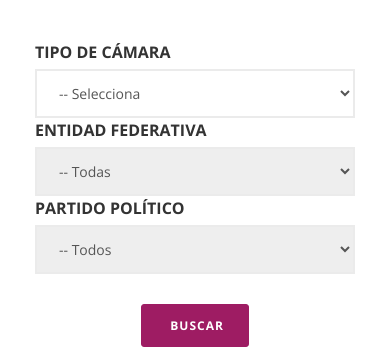
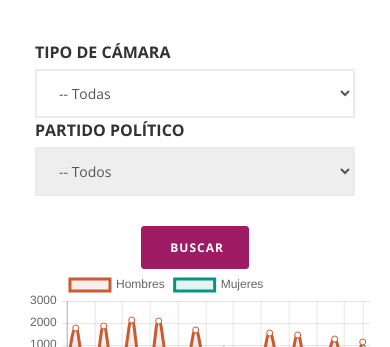
Before and after one commit to elenoGH/genero, a PHP site: page / in a window 390 px wide. Shown: the top 347 px of the page. Run offline with PHP 8.4, Linux system fonts and the light colour scheme; data comes from the database, SQL or seed files in the repository.

Commit message:
all changes functiolaliti

```diff
--- a/index.php
+++ b/index.php
@@ -61,13 +61,13 @@
                   <div class="col-md-3">
                     <label class="text-uppercase">Tipo de Cámara</label>
                     <select class="form-control" name="tipo-camara" id="tipo-camara">
-                        <option value="0" selected="selected">-- Selecciona</option>
+                        <option value="0">-- Todas</option>
                         <option value="1">Senadores</option>
                         <option value="2">Diputados - Federal</option>
                         <option value="3">Diputados - Estatal</option>
                     </select>
                   </div>
-                  <div class="col-md-3">
+                  <div class="col-md-3" id="div-entidad-federativa">
                     <label class="text-uppercase">Entidad federativa</label>
                     <select class="form-control" name="entidad-federativa" id="entidad-federativa">
                       <option value="" selected="selected">-- Todas</option>
@@ -104,7 +104,8 @@
         <script src="js/custom.js"></script>
         <script language="javascript">
             $(document).ready(function () {
-                $("#entidad-federativa").prop("disabled", true);
+                $("#div-entidad-federativa").addClass('hide')
+//                $("#entidad-federativa").prop("disabled", true);
                 $("#partido_politico").prop("disabled", true);
 
                 /**
@@ -136,10 +137,12 @@
                             $('#partido_politico').val('');
                             $("#partido_politico").prop("disabled", true);
                             $('#entidad-federativa').val('');
-                            $("#entidad-federativa").prop("disabled", true);
+                            $("#div-entidad-federativa").addClass('hide');
+//                            $("#entidad-federativa").prop("disabled", true);
                         } else if (tipo_camara == 1 || tipo_camara == 2) {
                             $('#entidad-federativa').val('');
-                            $("#entidad-federativa").prop("disabled", true);
+                            $("#div-entidad-federativa").addClass('hide');
+//                            $("#entidad-federativa").prop("disabled", true);
                             $.post("modelo.php", {partido_politico:true, and_tipo_camara_:tipo_camara}, function (data) {
                                 $("#partido_politico").prop("disabled", false);
                                 var array_obj_pp = JSON.parse(data);
@@ -150,7 +153,8 @@
                                 $("#partido_politico").html(option_pp);
                             });
                         }else {
-                            $("#entidad-federativa").prop("disabled", false);
+                            $("#div-entidad-federativa").removeClass('hide');
+//                            $("#entidad-federativa").prop("disabled", false);
                             $.post("modelo.php", {partido_politico:true, and_tipo_camara_:tipo_camara}, function (data) {
                                 $("#partido_politico").prop("disabled", false);
                                 var array_obj_pp = JSON.parse(data);
@@ -177,32 +181,45 @@
                         $("#partido_politico").html(option_pp);
                     });
                 });
-
+                var lienso = null;
+                get_grafica('0', '', '');
                 $('#search-data').on('click', function(event){
                     var t_camara = $('#tipo-camara').val();
                     var entidad_federativa = $('#entidad-federativa').val();
                     var partido_politico = $('#partido_politico').val();
+                    get_grafica(t_camara, entidad_federativa, partido_politico);
+
+                });
+                function get_grafica(t_camara, entidad_federativa, partido_politico)
+                {
                     $.post("modelo.php", {search_data: {
                             tipo_camara_:t_camara
                             , entidad_fed_:entidad_federativa
                             , partido_politico_:partido_politico
                         }
                     }, function (data) {
+                        if(lienso != undefined || lienso != null){
+                            lienso.destroy();
+                        }
                         console.log(JSON.parse(data));
                         var array_data_search = JSON.parse(data);
-                        var array_label_x = [];
-                        var array_data_hombres = [];
-                        var array_data_mujeres = [];
+                        var array_label_x = [1980-1980];
+                        var array_data_hombres = [0];
+                        var array_data_mujeres = [0];
 
                         $.each(array_data_search, function( index, value ) {
                             /**
                              * Tipo de Principio de Representación
                              * mayoria relativa, primera minoria, proporcional
                              */
+//                            if () {
+//
+//                            }
+
                             array_label_x.push(value.anio_ini+'-'+value.anio_fin);
                             array_data_hombres.push(parseInt(value.totales_hombres_suma));
                             array_data_mujeres.push(parseInt(value.totales_mujeres_suma));
-
+                        });
                         var datos = {
                             type: "line",
                             data : {
@@ -256,12 +273,10 @@
                             }
                           };
                           var canvas = document.getElementById('chart').getContext('2d');
-                              window.pie = new Chart(canvas, datos);
-
-//                            console.log(index+' '+value.legistalura+' '+value.anio_ini+' '+value.anio_fin+' '+value.totales_mujeres_suma+' '+value.totales_hombres_suma);
+                          lienso = new Chart(canvas, datos);
+                          window.pie = lienso;
                     });
-                    });
-                });
+                }
             });
         </script>
     </body>
```
Lines whose indentation alone changed are shown as unchanged.
